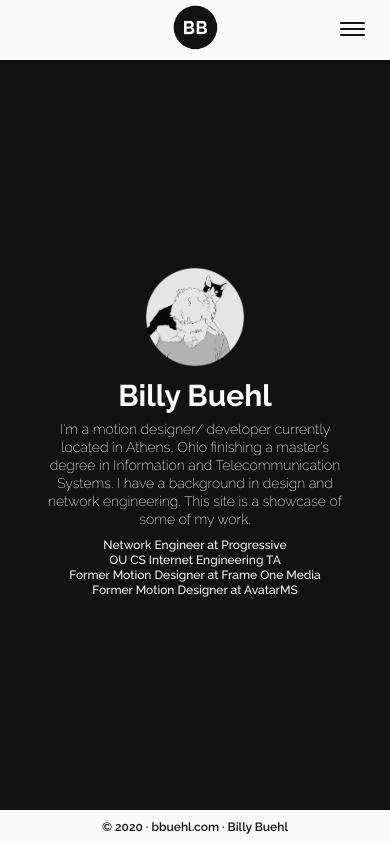
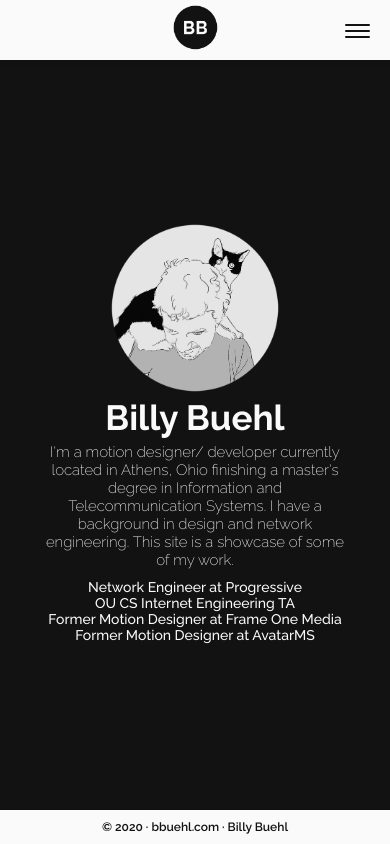
Before and after one commit to billybuehl792/bbuehl.com-2020, a Flask app: page / in a window 390 px wide. Run offline with Flask 2, Linux system fonts and the light colour scheme.

Commit message:
styling changes

```diff
--- a/bbuehl_site/static/config/dev_config.json
+++ b/bbuehl_site/static/config/dev_config.json
@@ -12,7 +12,7 @@
             "subtitle": "Python3 + Flask/ HTML/ CSS/ Javascript",
             "descr": "Python3 + Flask air quality live data collection and monitoring server.",
             "code": "https://github.com/billybuehl792/Green-Roof-DataServer",
-            "link": false
+            "link": "http://157.230.51.129/"
         },
         {
             "title": "Crypto-Currency Mining and Brute Force Tools",
--- a/bbuehl_site/static/css/mainStyle.css
+++ b/bbuehl_site/static/css/mainStyle.css
@@ -29,6 +29,11 @@ a {
 a:hover {
     color: var(--grey, grey);
     transition: .1s ease;
+}
+h1 {
+    font-size: 30px;
+    line-height: 35px;
+    font-weight: 700;
 }
 h2 {
     font-weight: 600;
@@ -74,11 +79,6 @@ p {
     width: 150px;
     height: 150px;
     margin-bottom: 5px;
-}
-.title-text {
-    font-size: 30px;
-    margin: 5px 0px;
-    font-weight: 700;
 }
 .text-container {
     width: 300px;
@@ -233,14 +233,32 @@ p {
     html, body {
         height: 100%;
     }
+    h1 {
+        font-size: 35px;
+        line-height: 40px;
+    }
+    h2 {
+        font-size: 25px;
+        line-height: 30px;
+    }
+    h5 {
+        font-size: 14px;
+        line-height: 16px;
+    }
+    p {
+        font-size: 15px;
+        line-height: 18px;
+    }
+    a {
+        font-size: 15px;
+    }
     .content {
         top: 60px;
         width: 100vw;
     }
     .container img {
-        width: 100px;
-        height: 100px;
-        margin-bottom: 10px;
+        width: 170px;
+        height: 170px;
     }
     .text-container {
         max-width: 90%;
--- a/bbuehl_site/static/css/navStyle.css
+++ b/bbuehl_site/static/css/navStyle.css
@@ -17,12 +17,14 @@ nav {
     display: none;
 }
 #nav-links li {
-    margin: 20px 0px;
+    margin: 25px 0px;
 }
 .nav-link {
     color: var(--dark, black);
     text-decoration: none;
+    font-size: 14px;
     font-weight: 500;
+    padding: 5px;
 }
 .nav-link-active {
     border-bottom: 1px solid;
@@ -68,8 +70,9 @@ nav {
         display: block;
         position: absolute;
         z-index: 4;
-        right: 25px;
-        top: 18px;
+        top: 0;
+        right: 0;
+        padding: 20px;
     }
     #burger:hover {
         cursor: pointer;
@@ -95,10 +98,11 @@ nav {
         transition: .2s ease;
     }
     #nav-links li {
-        margin: 50px 0px;
+        margin: 40px 0px;
     }
     .nav-link {
-        font-size: 18px;
+        font-size: 16px;
+        padding: 10px;
     }
     #social {
         position: relative;
--- a/bbuehl_site/templates/home.html
+++ b/bbuehl_site/templates/home.html
@@ -3,7 +3,7 @@
 {% block body %}
 <div class="container">
     <img src="{{ url_for('static', filename='img/profile.png') }}" alt="{{ name }}">
-    <h2 class="title-text">Billy Buehl</h2>
+    <h1>Billy Buehl</h1>
     <div class="text-container">
         <p>
             I'm a motion designer/ developer currently located in Athens, Ohio
```
